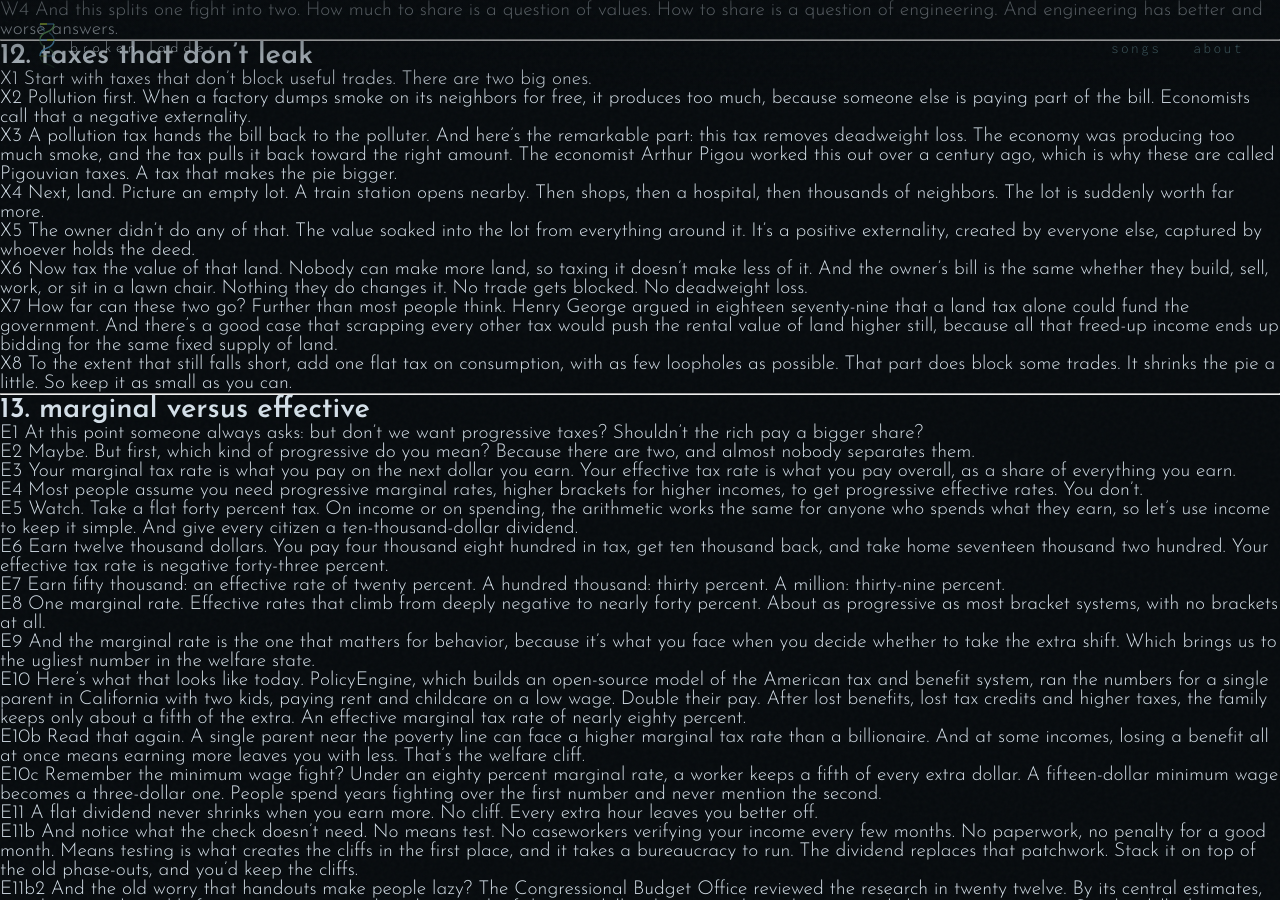
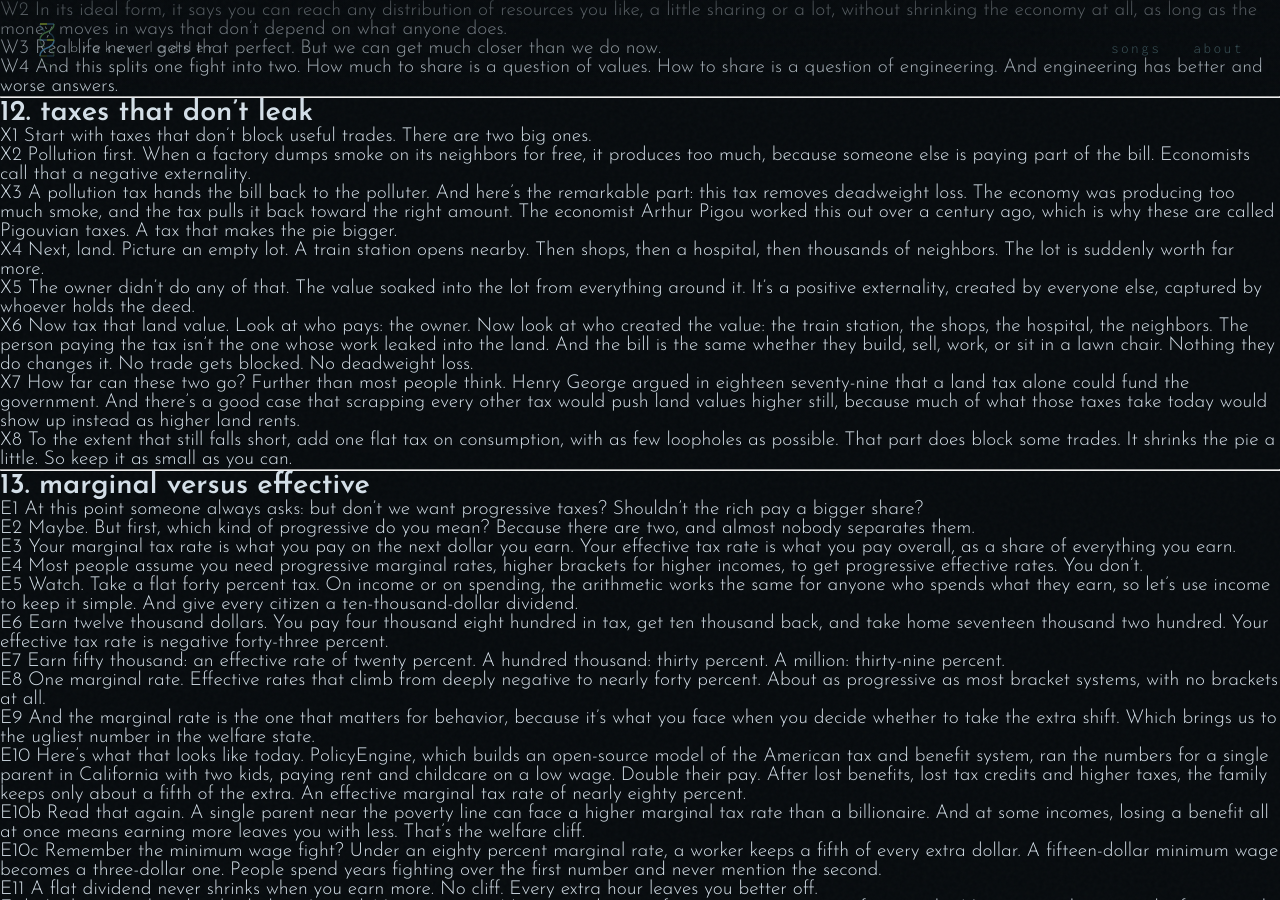
Before and after one commit to ClayShentrup/brokenladder, a Jekyll site: the page built from safety-net-vs-socialism/script.md, in a window 1280 px wide and 900 px high, scrolled down 3139 px. Built offline with Jekyll 4.4.1, drawn with Linux system fonts in a browser that asks for light colours; our own code applies the rules of GitHub Pages for plain Markdown files; some of the changed text lies outside the part shown.

Commit message:
economic illiteracy: land value tax reasoning (payer isn't the creator), eviction control line
Co-Authored-By: Claude Opus 5.5 <noreply@anthropic.com>
Claude-Session: https://claude.ai/code/session_01BsiGF9St2tiTePmyBZgNDi

```diff
--- a/safety-net-vs-socialism/script.md
+++ b/safety-net-vs-socialism/script.md
@@ -99,6 +99,8 @@ R3 The tenant saves a thousand dollars a month. Where does that thousand come fr
 R4 Not from the city. Not from taxpayers. It comes out of one person's pocket: whoever happened to own that particular building.
 
 R5 So rent control is a thousand-dollar housing voucher, funded by a thousand-dollar tax on one landlord, chosen more or less at random. Say that out loud at a city council meeting and see how far it gets.
+
+R5b And notice what rent control can't live without. If the landlord could simply decline to renew the lease, the discount would vanish at the end of the year. So rent control always comes with eviction control. In New York, a rent-stabilized tenant has a legal right to renew, and the landlord can't end the lease just because the rent is below market. The thousand-dollar tax never expires.
 
 R6 And it gets worse, because people respond.
 
@@ -252,9 +254,9 @@ X4 Next, land. Picture an empty lot. A train station opens nearby. Then shops, t
 
 X5 The owner didn't do any of that. The value soaked into the lot from everything around it. It's a positive externality, created by everyone else, captured by whoever holds the deed.
 
-X6 Now tax the value of that land. Nobody can make more land, so taxing it doesn't make less of it. And the owner's bill is the same whether they build, sell, work, or sit in a lawn chair. Nothing they do changes it. No trade gets blocked. No deadweight loss.
+X6 Now tax that land value. Look at who pays: the owner. Now look at who created the value: the train station, the shops, the hospital, the neighbors. The person paying the tax isn't the one whose work leaked into the land. And the bill is the same whether they build, sell, work, or sit in a lawn chair. Nothing they do changes it. No trade gets blocked. No deadweight loss.
 
-X7 How far can these two go? Further than most people think. Henry George argued in eighteen seventy-nine that a land tax alone could fund the government. And there's a good case that scrapping every other tax would push the rental value of land higher still, because all that freed-up income ends up bidding for the same fixed supply of land.
+X7 How far can these two go? Further than most people think. Henry George argued in eighteen seventy-nine that a land tax alone could fund the government. And there's a good case that scrapping every other tax would push land values higher still, because much of what those taxes take today would show up instead as higher land rents.
 
 X8 To the extent that still falls short, add one flat tax on consumption, with as few loopholes as possible. That part does block some trades. It shrinks the pie a little. So keep it as small as you can.
 
```
Also changed, not shown: safety-net-vs-socialism/src/_mid.js (+8 -1 lines), safety-net-vs-socialism/src/main.js (+8 -1 lines), safety-net-vs-socialism/src/script.json (+6 -2 lines), safety-net-vs-socialism/narration/manifest.json, safety-net-vs-socialism/narration/raw/manifest.json, 6 other files.
